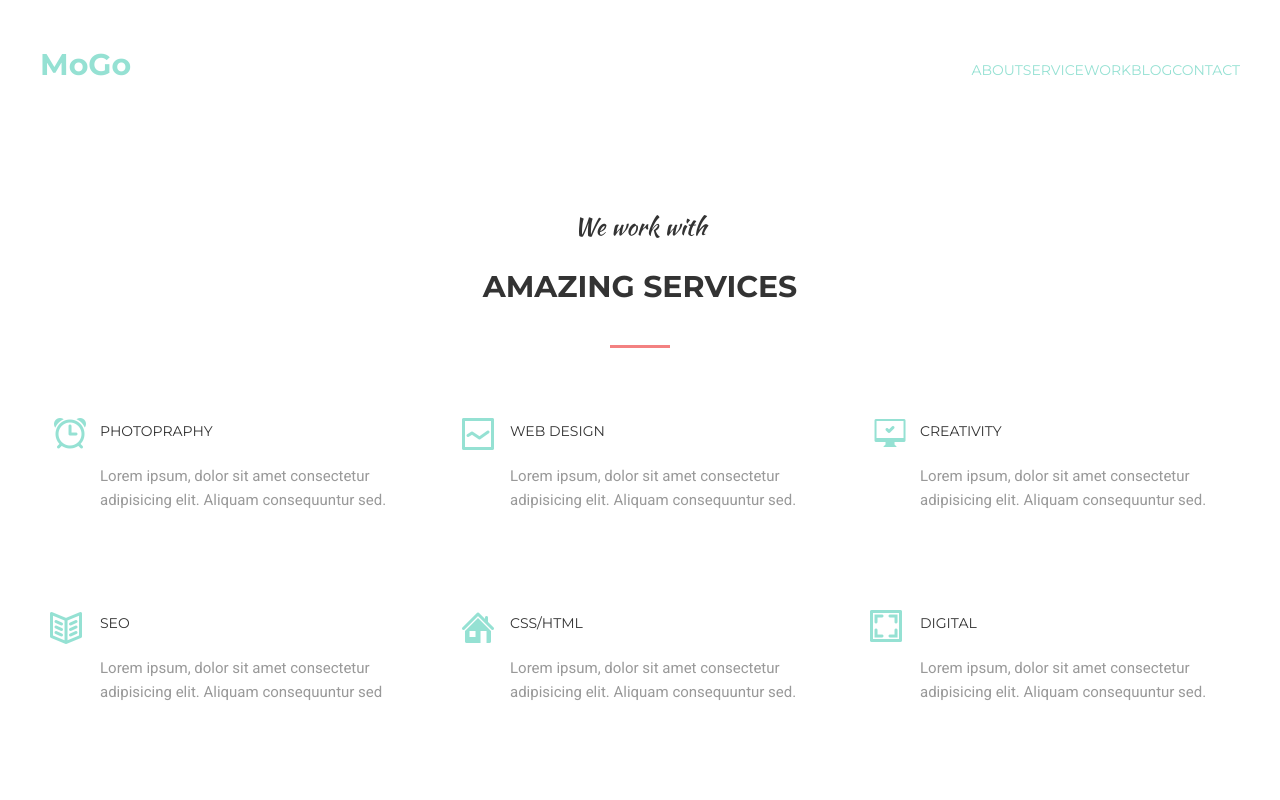
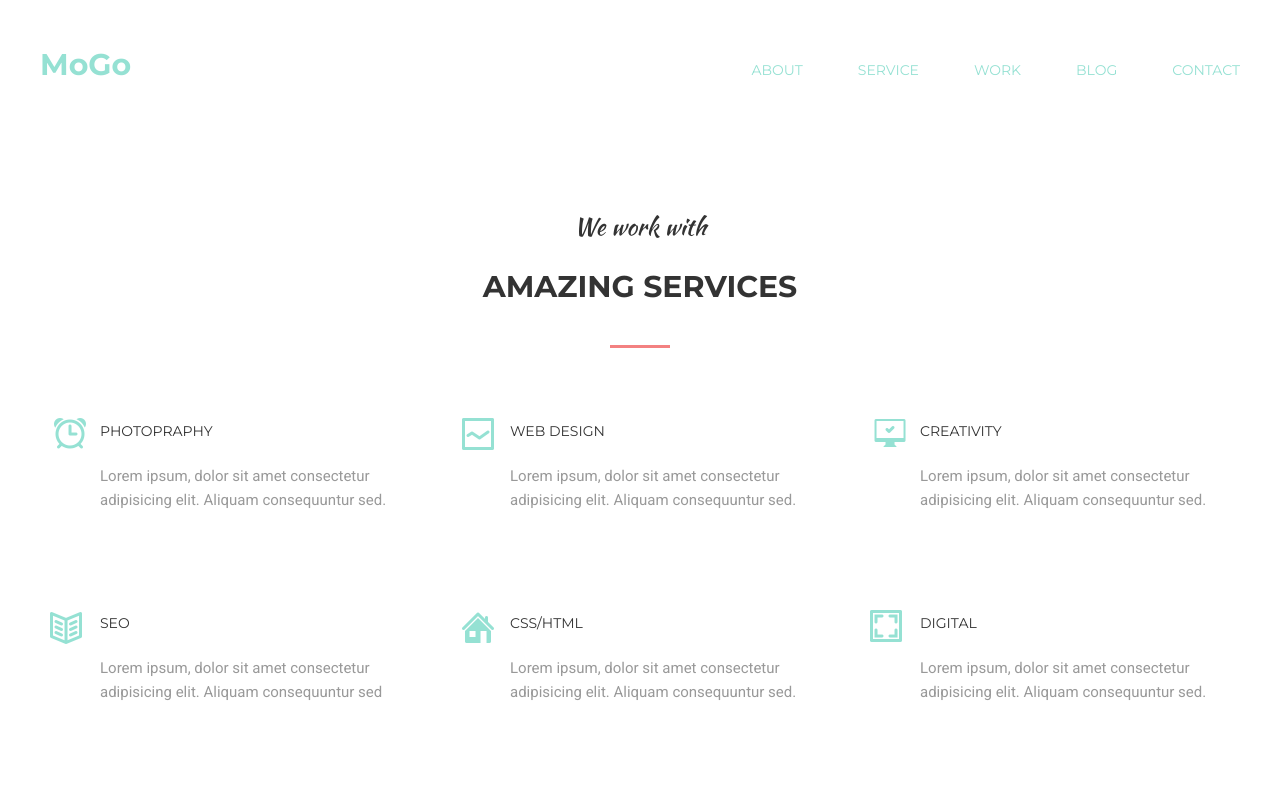
Before and after one commit to allacleo/goit-fs-course, a plain HTML site: page module-06/index.html in a window 1280 px wide. Shown: the top 800 px of the page. Drawn offline with Linux system fonts and the light colour scheme.

Commit message:
margin-menu_item changed

```diff
--- a/module-06/css/styles.css
+++ b/module-06/css/styles.css
@@ -40,6 +40,7 @@ img {
 
 .menu-item {
   list-style: none;
+  margin-right: 55px;
 }
 
 .menu-item:nth-child(5n) {
@@ -227,7 +228,7 @@ img {
   width: 100%;
   height: 470px;
   background-image: linear-gradient(0deg, #f0e290 0%, #e98a89 100%);
-    transform: translate(-10px, -10px)
+  transform: translate(-10px, -10px);
 }
 
 .social-icons-box {
@@ -297,11 +298,6 @@ img {
   font-style: italic;
 }
 
-
-
-
-
-
 .site-footer {
   min-height: 60px;
   display: flex;
```
Lines whose indentation alone changed are shown as unchanged.
